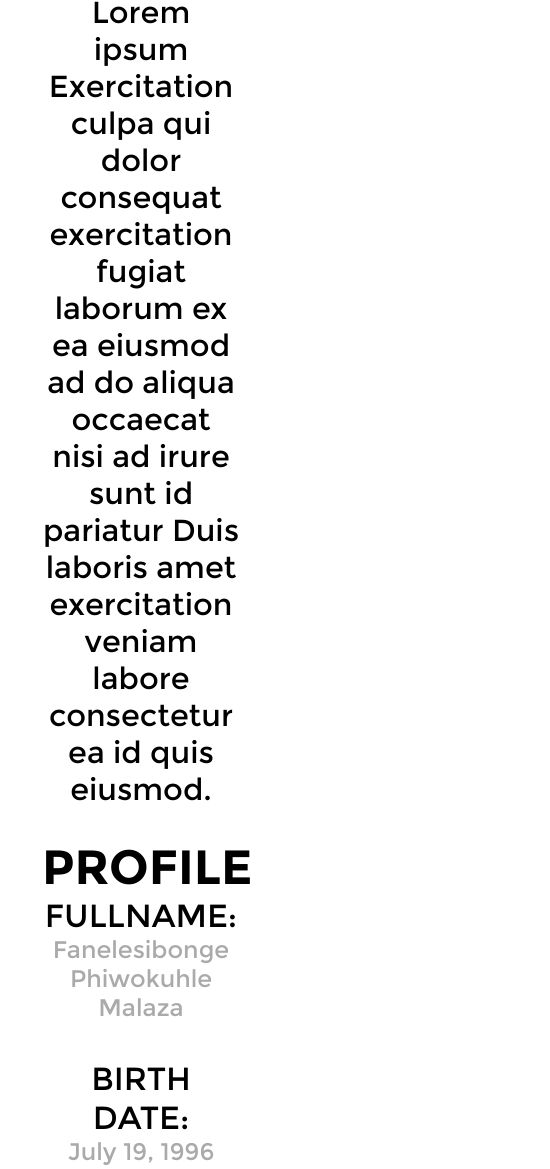
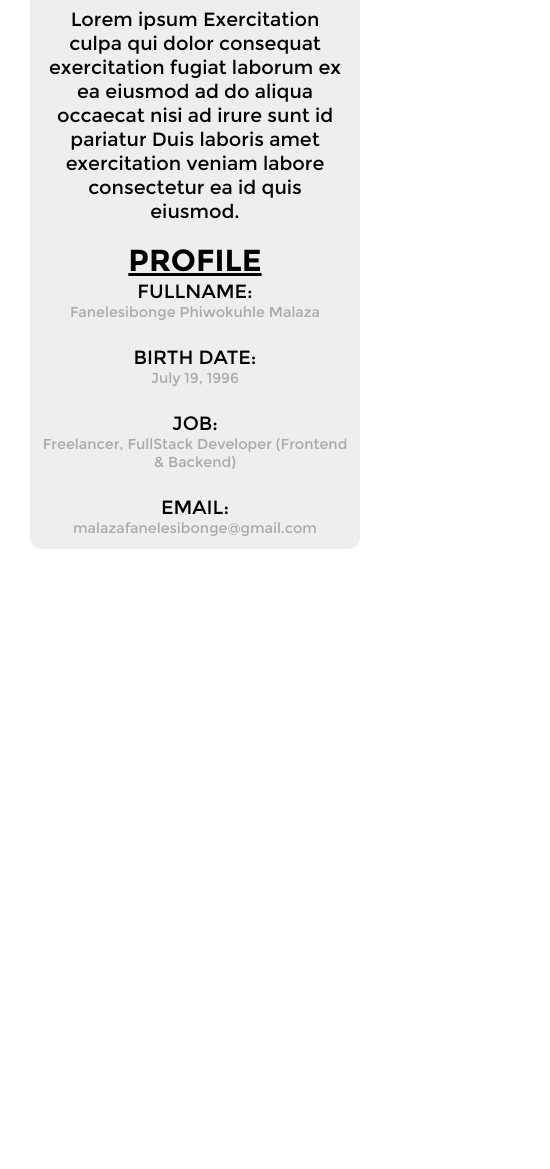
Before and after one commit to TheFaro/fanele-portfolio, a Gatsby site: page / in a window 390 px wide. Shown: the part 1579-2748 px from the top of the page, 550 px wide, since content can reach past the window. After the commit the page ends 2158 px from the top, so only its background shows below. Built offline with nearby package versions, Linux system fonts and the light colour scheme; Gatsby itself is replaced by a stand-in of ours.

Commit message:
update for mobile

```diff
--- a/src/components/about-me/about-me.tsx
+++ b/src/components/about-me/about-me.tsx
@@ -12,6 +12,9 @@ import {
   mobileWrapper,
   mobileHeroImage,
   mobileAboutWrapper,
+  mobileAboutTextWrapper,
+  mobileTextStyle,
+  mobileTextTitleStyle,
 } from "../../styles/components/about-me.module.scss";
 import { StaticImage } from "gatsby-plugin-image";
 import SubSubTitle from "../fonts/sub-sub-title";
@@ -33,7 +36,7 @@ const AboutMe = ({ mobileView }: { mobileView: boolean }) => {
             alt="Fanelesibonge sitting on a chair looking professional"
           />
         </div>
-        <div className={aboutTextWrapper}>
+        <div className={mobileView ? mobileAboutTextWrapper : aboutTextWrapper}>
           <p>
             Lorem ipsum Exercitation culpa qui dolor consequat exercitation
             fugiat laborum ex ea eiusmod ad do aliqua occaecat nisi ad irure
@@ -42,27 +45,52 @@ const AboutMe = ({ mobileView }: { mobileView: boolean }) => {
           </p>
 
           <div>
-            <SubSubTitle subsubtitle="PROFILE"></SubSubTitle>
+            <SubSubTitle
+              mobileView={mobileView}
+              subsubtitle="PROFILE"
+            ></SubSubTitle>
             <div className={profileItemWrapper}>
-              <span className={textTitleStyle}>FULLNAME:</span>
-              <span className={textStyle}>Fanelesibonge Phiwokuhle Malaza</span>
+              <span
+                className={mobileView ? mobileTextTitleStyle : textTitleStyle}
+              >
+                FULLNAME:
+              </span>
+              <span className={mobileView ? mobileTextStyle : textStyle}>
+                Fanelesibonge Phiwokuhle Malaza
+              </span>
             </div>
             <br />
             <div className={profileItemWrapper}>
-              <span className={textTitleStyle}>BIRTH DATE:</span>
-              <span className={textStyle}>July 19, 1996</span>
+              <span
+                className={mobileView ? mobileTextTitleStyle : textTitleStyle}
+              >
+                BIRTH DATE:
+              </span>
+              <span className={mobileView ? mobileTextStyle : textStyle}>
+                July 19, 1996
+              </span>
             </div>
             <br />
             <div className={profileItemWrapper}>
-              <span className={textTitleStyle}>JOB:</span>
-              <span className={textStyle}>
+              <span
+                className={mobileView ? mobileTextTitleStyle : textTitleStyle}
+              >
+                JOB:
+              </span>
+              <span className={mobileView ? mobileTextStyle : textStyle}>
                 Freelancer, FullStack Developer (Frontend & Backend)
               </span>
             </div>
             <br />
             <div className={profileItemWrapper}>
-              <span className={textTitleStyle}>EMAIL:</span>
-              <span className={textStyle}>malazafanelesibonge@gmail.com</span>
+              <span
+                className={mobileView ? mobileTextTitleStyle : textTitleStyle}
+              >
+                EMAIL:
+              </span>
+              <span className={mobileView ? mobileTextStyle : textStyle}>
+                malazafanelesibonge@gmail.com
+              </span>
             </div>
           </div>
         </div>
--- a/src/components/fonts/sub-sub-title.tsx
+++ b/src/components/fonts/sub-sub-title.tsx
@@ -1,8 +1,19 @@
 import * as React from "react";
-import { subtitle } from "../../styles/components/subsubtitle.module.scss";
+import {
+  subtitle,
+  mobileSubtitle,
+} from "../../styles/components/subsubtitle.module.scss";
 
-const SubSubTitle = ({ subsubtitle }: { subsubtitle: string }) => {
-  return <div className={subtitle}>{subsubtitle}</div>;
+const SubSubTitle = ({
+  subsubtitle,
+  mobileView,
+}: {
+  subsubtitle: string;
+  mobileView: boolean;
+}) => {
+  return (
+    <div className={mobileView ? mobileSubtitle : subtitle}>{subsubtitle}</div>
+  );
 };
 
 export default SubSubTitle;
--- a/src/styles/components/about-me.module.scss
+++ b/src/styles/components/about-me.module.scss
@@ -10,13 +10,6 @@ $font-family: "montserrat";
   width: 70%;
   height: 70%;
   border-radius: 15%;
-  margin: 25px 0;
-  position: relative;
-  top: 42px;
-}
-
-.mobileHeroImage {
-  border-radius: 50%;
   margin: 25px 0;
   position: relative;
   top: 42px;
@@ -66,3 +59,33 @@ $font-family: "montserrat";
   margin: auto;
   // background-color: blue;
 }
+
+.mobileHeroImage {
+  width: 520px;
+  height: 520px;
+  border-radius: 50%;
+  margin: 25px 0;
+  position: relative;
+  top: 42px;
+}
+
+.mobileAboutTextWrapper {
+  background-color: #eee;
+  border-radius: 12px;
+  font-family: $font-family;
+  font-size: 1.2rem;
+  padding: 12px;
+  margin: auto;
+  text-align: center;
+}
+
+.mobileTextStyle {
+  font-family: $font-family;
+  font-size: 0.9rem;
+  color: #aaa;
+}
+
+.mobileTextTitleStyle {
+  font-family: $font-family;
+  font-size: 1.2rem;
+}
--- a/src/styles/components/subsubtitle.module.scss
+++ b/src/styles/components/subsubtitle.module.scss
@@ -4,3 +4,9 @@
   font-family: "montserrat-bold";
   font-size: 3rem;
 }
+
+.mobileSubtitle {
+  font-family: "montserrat-bold";
+  font-size: 1.9rem;
+  text-decoration: underline;
+}
```
